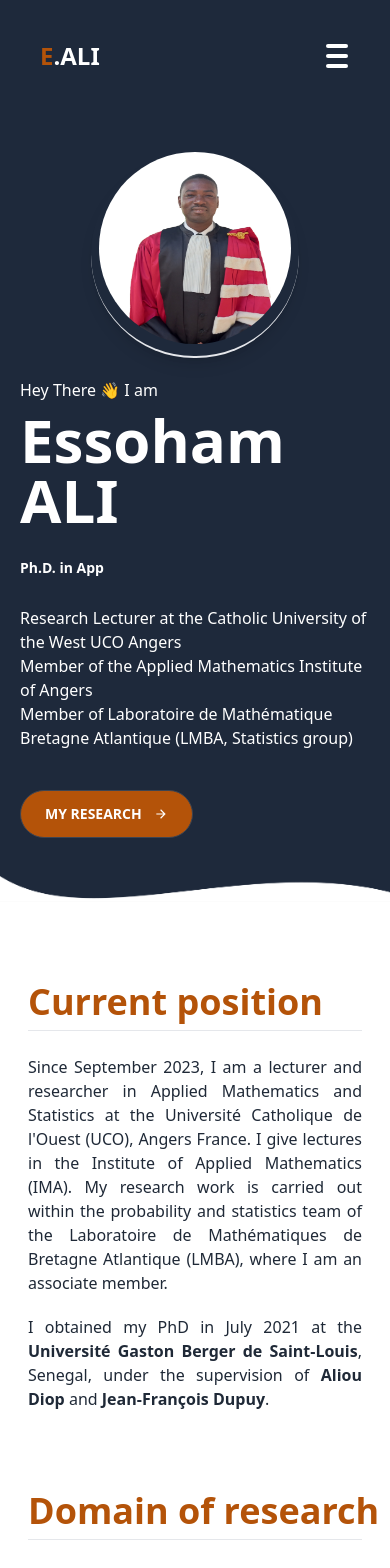
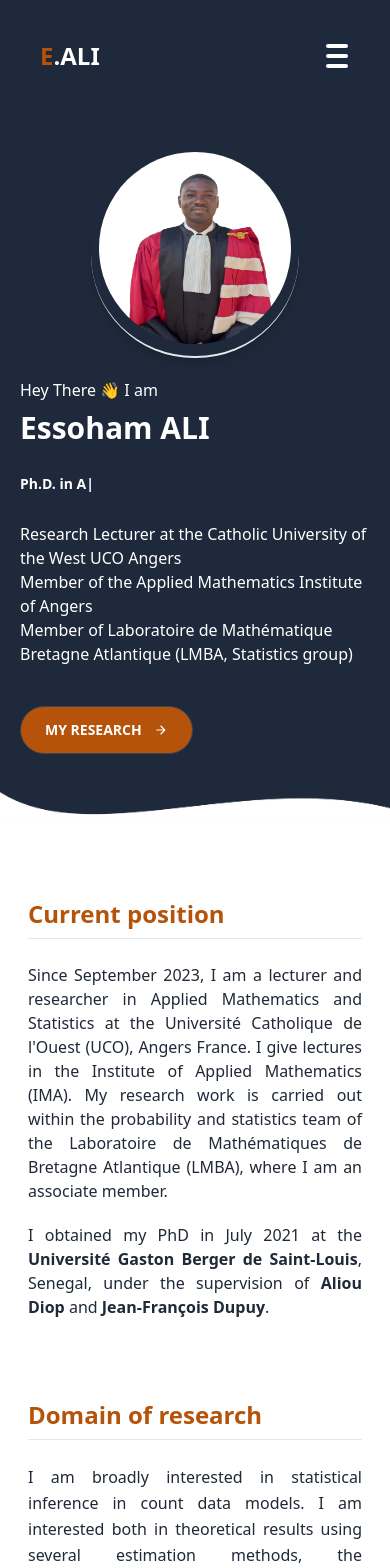
Before and after one commit to Gnilane95/essoham_portfolio, a Next.js app: page / in a window 390 px wide. Shown: the top 1568 px of the page. Built offline with nearby package versions, Linux system fonts and the light colour scheme; what tw-elements would draw is missing.

Commit message:
✨ fix mobile  menu rendering issue

```diff
--- a/components/FullscreenNavbar.jsx
+++ b/components/FullscreenNavbar.jsx
@@ -9,7 +9,7 @@ export default function FullscreenNavbar() {
         <MobileNav open={open} setOpen={setOpen} />
         <div className="lg:hidden w-11/12 flex justify-end items-center">
           <div
-            className="group z-50 relative sm:w-6 sm:h-6 md:w-10 mt-10 md:h-8 cursor-pointer flex-col justify-between items-center flex"
+            className=" group z-50 relative sm:w-6 sm:h-6 md:w-10 mt-10 md:h-8 cursor-pointer flex-col justify-between items-center flex"
             onClick={() => {
               setOpen(!open);
             }}
@@ -44,18 +44,12 @@ function MobileNav({ open, setOpen }) {
         open ? "-translate-y-0" : "-translate-y-full"
       } transition-transform duration-300 ease-in-out filter`}
     >
-      <div className="flex flex-col justify-center sm:space-y-7 md:space-y-16 items-center mt-28 mb-10">
+      <div className="flex flex-col justify-center sm:space-y-7 md:space-y-16 items-center mt-20 mb-10">
         <Link
           href="/research"
           className="hover:text-amber-600 text-black sm:text-xl md:text-4xl font-semibold"
         >
           Research
-        </Link>
-        <Link
-          href="/publications"
-          className="hover:text-amber-600 text-black sm:text-xl md:text-4xl font-semibold"
-        >
-          Publications
         </Link>
         <Link
           href="/teaching"
--- a/components/header/Hero.jsx
+++ b/components/header/Hero.jsx
@@ -21,7 +21,7 @@ export default function hero() {
 
           </div>
           <p className="text-base">Hey There 👋 I am </p>
-          <h1 className="font-bold text-6xl md:text-6xl lg:text-6xl my-2">
+          <h1 className="font-bold text-6xl md:text-6xl lg:text-6xl sm:text-3xl my-2">
             Essoham ALI
           </h1>
           {/* {t.hero.welcome} */}
--- a/components/home/SectionContactInformation.jsx
+++ b/components/home/SectionContactInformation.jsx
@@ -16,8 +16,7 @@ export default function SectionContactInformation() {
         <div className="my-2">
 
           <p className="flex flex-wrap font-bold mr-2"> <MdLocationOn className="mr-3" /> Address </p>
-          <span>
-            {" "}
+          <span className="whitespace-nowrap">
             Université Catholique de l’Ouest, Angers <br/>
             Institut de Mathématiques Appliquée <br/>
             3 Place André Leroy, 49000 Angers
--- a/components/home/SectionResearch.jsx
+++ b/components/home/SectionResearch.jsx
@@ -1,5 +1,4 @@
 import React from "react";
-import { GoDotFill } from "react-icons/go";
 import SiteHeader from "../shared/SiteHeader";
 import { researchs } from "../../data/siteData";
 import Link from "next/link";
--- a/components/shared/SiteHeader.jsx
+++ b/components/shared/SiteHeader.jsx
@@ -3,7 +3,7 @@ import React from "react";
 export default function SiteHeader({ title }) {
   return (
     <div>
-      <h1 className="whitespace-nowrap sm:text-4xl lg:text-4xl md:text-4xl font-black text-amber-700">
+      <h1 className="whitespace-nowrap sm:text-2xl lg:text-4xl md:text-4xl font-black text-amber-700">
         {title}
       </h1>
       <hr className="mb-6 mt-2 w-45" />
```
